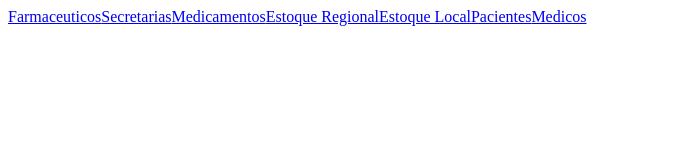
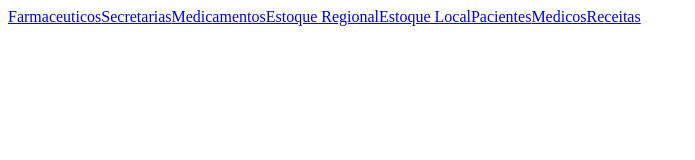
Before and after one commit to HordLawk/GEMSUS, a Nuxt app in the folder app/: page / in a window 1280 px wide. Shown: the top 160 px of the page, without its empty margins (0-695 px from the left). Built offline with nearby package versions, Linux system fonts and the light colour scheme.

Commit message:
fix: estoque-regional and receitas

```diff
--- a/app/app.vue
+++ b/app/app.vue
@@ -8,7 +8,7 @@
       <NuxtLink to="/estoque-local">Estoque Local</NuxtLink>
       <NuxtLink to="/pacientes">Pacientes</NuxtLink>
       <NuxtLink to="/medicos">Medicos</NuxtLink>
-      <!-- <NuxtLink to="/receitas">Receitas</NuxtLink> -->
+      <NuxtLink to="/receitas">Receitas</NuxtLink>
     </header>
     <NuxtPage />
   </div>
--- a/app/pages/estoque-regional.vue
+++ b/app/pages/estoque-regional.vue
@@ -32,7 +32,7 @@ const addEstoque = async () => {
     // const {data} = await $fetch('/api/estoque-regional');
     // items.value = data;
 };
-initializeWebSocket('/pacientes').on('hello', message => items.value.push(message));
+initializeWebSocket('/estoque-regional').on('hello', message => items.value.push(message));
 initializeWebSocket('/secretarias').on('hello', message => regioes.value[message.cnpj] = message.nome);
 initializeWebSocket('/medicamentos').on('hello', message => medicamentos.value[message.registro] = message.nome);
 </script>
```
